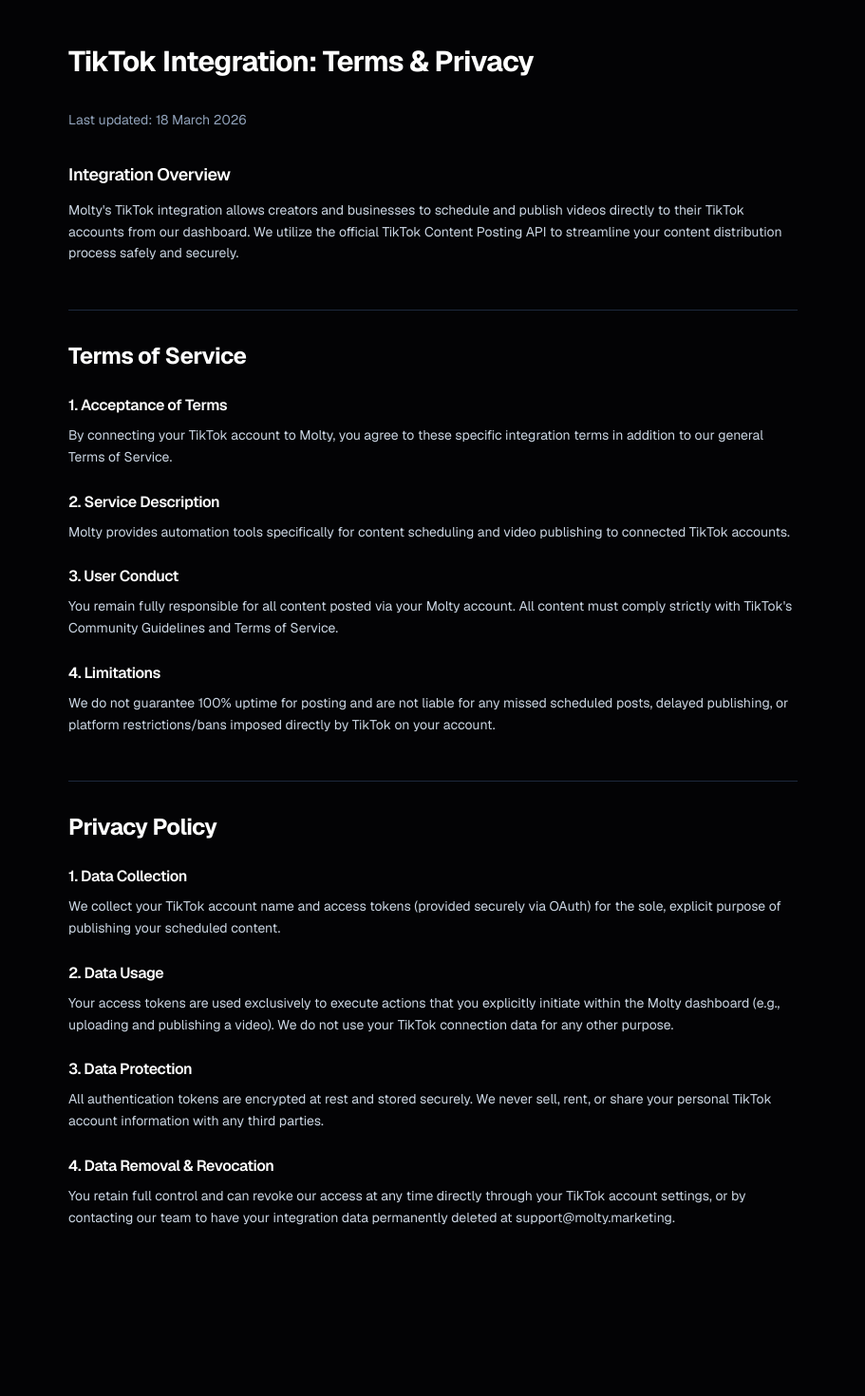
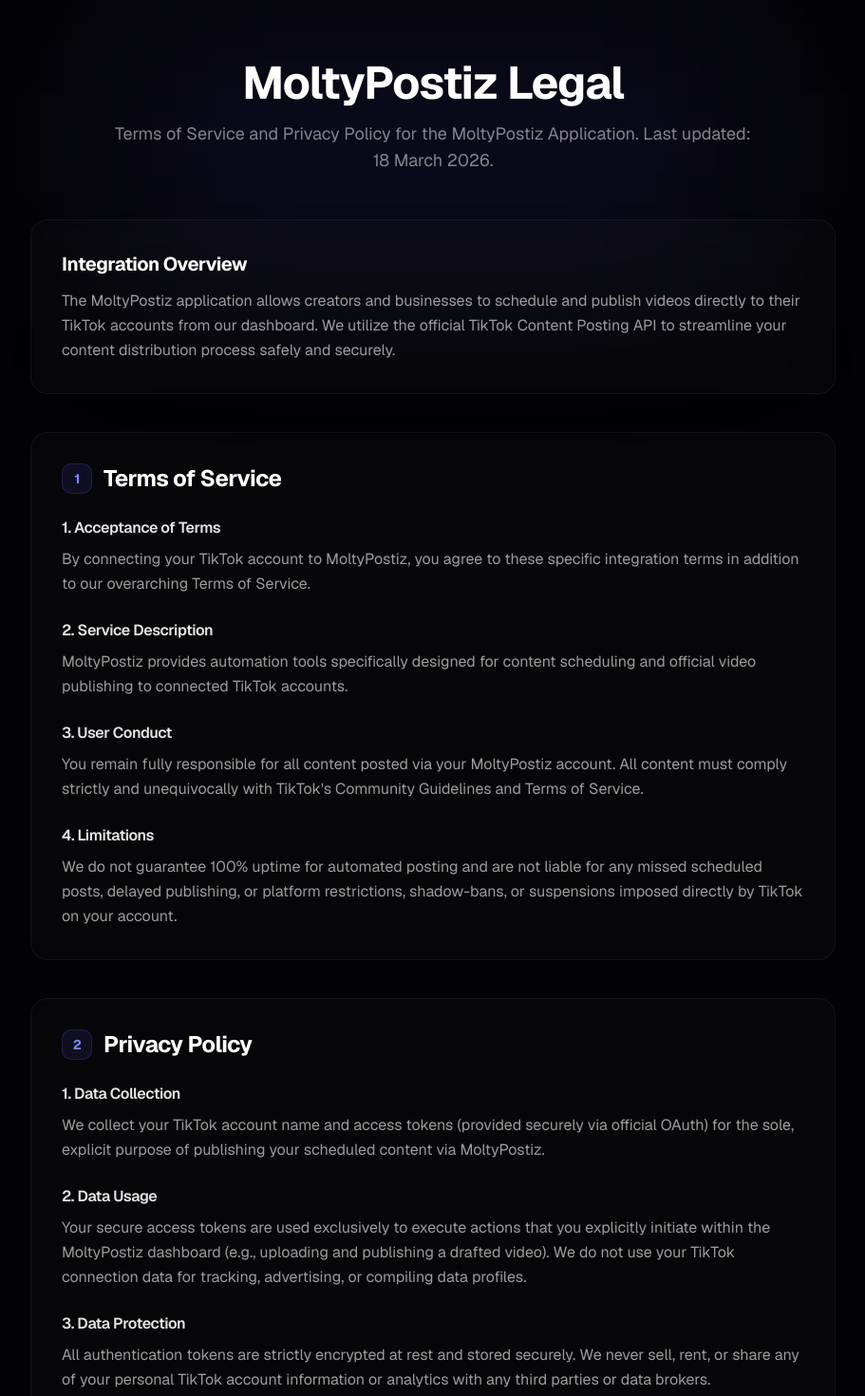
Before and after one commit to molty-assistant/marketing-tool, a Next.js app: page /tiktok in a window 1280 px wide. Shown: the part 80-1550 px from the top of the page at 95% size, without its empty margins (184-1095 px from the left). Before the commit the page ends 1405 px from the top, so only its background shows below. Built offline with nearby package versions, Linux system fonts and the light colour scheme.

Commit message:
feat: redesign tiktok legal page ux and explicitly name MoltyPostiz app

```diff
--- a/src/app/(marketing)/launch-brief/page.tsx
+++ b/src/app/(marketing)/launch-brief/page.tsx
@@ -1,5 +1,4 @@
 import type { Metadata } from 'next';
-import Link from 'next/link';
 import { ArrowRight, Check, Clock, FileText, Zap } from 'lucide-react';
 
 export const metadata: Metadata = {
@@ -12,7 +11,7 @@ const included = [
   {
     title: 'Positioning & Messaging',
     description:
-      'Clear who it's for, what makes it different, and the core message to lead with across every channel.',
+      "Clear who it's for, what makes it different, and the core message to lead with across every channel.",
   },
   {
     title: 'App Store Optimisation',
--- a/src/app/(marketing)/page.tsx
+++ b/src/app/(marketing)/page.tsx
@@ -42,19 +42,6 @@ const FAQ_ITEMS = [
   },
 ];
 
-const PACK_INCLUDES = [
-  'Positioning snapshot: customer, pain, value prop, and support points',
-  'Landing / website copy: headline options, hero subheads, feature bullets, CTAs',
-  'App Store / listing copy (if relevant): subtitle, short + long descriptions, keyword ideas',
-  'Launch comms starter set: 5 X posts / launch messaging angles',
-];
-
-const PACK_TERMS = [
-  '£99 one-time payment',
-  'Done-for-you delivery within 48 hours of intake',
-  'One revision included',
-  `Intake via ${INTAKE_PAGE_URL} or ${INTAKE_EMAIL}`,
-];
 
 const WHO_FOR_ITEMS = [
   {
@@ -562,8 +549,8 @@ export default function LandingPage() {
               { href: SAMPLE_PACK_URL, label: 'Sample pack' },
               { href: '/terms', label: 'Terms' },
               { href: '/privacy', label: 'Privacy' },
-              { href: '/tiktok#terms', label: 'TikTok App — Terms' },
-              { href: '/tiktok#privacy', label: 'TikTok App — Privacy' },
+              { href: '/tiktok#terms', label: 'MoltyPostiz Terms of Service' },
+              { href: '/tiktok#privacy', label: 'MoltyPostiz Privacy Policy' },
             ].map(({ href, label, external }) => (
               external ? (
                 <a
--- a/src/app/(marketing)/tiktok/page.tsx
+++ b/src/app/(marketing)/tiktok/page.tsx
@@ -1,63 +1,118 @@
 import type { Metadata } from 'next';
 
 export const metadata: Metadata = {
-  title: 'TikTok Integration Terms & Privacy',
+  title: 'MoltyPostiz Terms & Privacy',
 };
 
 export default function TikTokIntegrationPage() {
   return (
-    <div className="max-w-3xl mx-auto pt-6 px-6 sm:px-0">
-      <h1 className="text-3xl font-bold text-slate-900 dark:text-white mb-8">TikTok Integration: Terms & Privacy</h1>
+    <div className="max-w-4xl mx-auto pt-10 pb-20 px-4 sm:px-6 relative">
+      {/* Background Glow */}
+      <div className="absolute top-0 left-1/2 -translate-x-1/2 w-full max-w-2xl h-64 bg-indigo-500/10 blur-[100px] pointer-events-none" />
 
-      <div className="prose prose-slate dark:prose-invert max-w-none space-y-6 text-sm leading-relaxed text-slate-700 dark:text-slate-300">
-        <p className="text-slate-500 dark:text-slate-400">Last updated: 18 March 2026</p>
+      <div className="text-center mb-12 relative z-10">
+        <h1 className="text-3xl sm:text-5xl font-bold tracking-tight text-white mb-4">
+          MoltyPostiz Legal
+        </h1>
+        <p className="text-base sm:text-lg text-white/50 max-w-2xl mx-auto">
+          Terms of Service and Privacy Policy for the MoltyPostiz Application. Last updated: 18 March 2026.
+        </p>
+      </div>
 
       {/* Hidden verification code for TikTok crawler */}
       <section className="hidden" aria-hidden="true">
-          <h2 className="text-xl font-semibold mb-4">Verification Code</h2>
-          <p className="font-mono text-lg bg-white p-3 border border-slate-300 rounded shadow-sm inline-block">
+        <h2 className="text-xl font-semibold mb-4 text-white">Verification Code</h2>
+        <p className="font-mono text-lg bg-white/5 p-3 border border-white/10 rounded shadow-sm inline-block text-white/70">
           tiktokK6k2GcLQ168JtZpLVwwQ8VAPr4KFYLra
         </p>
       </section>
 
-        <section>
-          <h2 className="text-lg font-semibold text-slate-900 dark:text-white mt-8 mb-3">Integration Overview</h2>
-          <p>
-            Molty&apos;s TikTok integration allows creators and businesses to schedule and publish videos directly to their TikTok accounts from our dashboard. We utilize the official TikTok Content Posting API to streamline your content distribution process safely and securely.
+      <div className="space-y-10 relative z-10">
+
+        {/* Overview Card */}
+        <section className="rounded-2xl border border-white/6 bg-white/[0.02] p-6 sm:p-8 backdrop-blur-sm shadow-xl">
+          <h2 className="text-xl font-bold text-white mb-3">Integration Overview</h2>
+          <p className="text-sm sm:text-base leading-relaxed text-white/60">
+            The MoltyPostiz application allows creators and businesses to schedule and publish videos directly to their TikTok accounts from our dashboard. We utilize the official TikTok Content Posting API to streamline your content distribution process safely and securely.
           </p>
         </section>
 
-        <section id="terms">
-          <h2 className="text-2xl font-bold text-slate-900 dark:text-white mt-12 mb-6 border-t border-slate-200 dark:border-slate-800 pt-8">Terms of Service</h2>
+        {/* Terms Card */}
+        <section id="terms" className="scroll-mt-24 rounded-2xl border border-white/6 bg-white/[0.02] p-6 sm:p-8 backdrop-blur-sm shadow-xl">
+          <h2 className="text-2xl font-bold text-white mb-6 flex items-center gap-3">
+            <span className="flex h-8 w-8 items-center justify-center rounded-lg bg-indigo-500/10 border border-indigo-500/20 text-indigo-400 text-sm">1</span>
+            Terms of Service
+          </h2>
 
-          <h3 className="text-base font-semibold text-slate-900 dark:text-white mt-6 mb-2">1. Acceptance of Terms</h3>
-          <p>By connecting your TikTok account to Molty, you agree to these specific integration terms in addition to our general Terms of Service.</p>
+          <div className="space-y-6">
+            <div>
+              <h3 className="text-base font-semibold text-white/90 mb-2">1. Acceptance of Terms</h3>
+              <p className="text-sm sm:text-base leading-relaxed text-white/60">
+                By connecting your TikTok account to MoltyPostiz, you agree to these specific integration terms in addition to our overarching Terms of Service.
+              </p>
+            </div>
 
-          <h3 className="text-base font-semibold text-slate-900 dark:text-white mt-6 mb-2">2. Service Description</h3>
-          <p>Molty provides automation tools specifically for content scheduling and video publishing to connected TikTok accounts.</p>
+            <div>
+              <h3 className="text-base font-semibold text-white/90 mb-2">2. Service Description</h3>
+              <p className="text-sm sm:text-base leading-relaxed text-white/60">
+                MoltyPostiz provides automation tools specifically designed for content scheduling and official video publishing to connected TikTok accounts.
+              </p>
+            </div>
 
-          <h3 className="text-base font-semibold text-slate-900 dark:text-white mt-6 mb-2">3. User Conduct</h3>
-          <p>You remain fully responsible for all content posted via your Molty account. All content must comply strictly with TikTok&apos;s Community Guidelines and Terms of Service.</p>
+            <div>
+              <h3 className="text-base font-semibold text-white/90 mb-2">3. User Conduct</h3>
+              <p className="text-sm sm:text-base leading-relaxed text-white/60">
+                You remain fully responsible for all content posted via your MoltyPostiz account. All content must comply strictly and unequivocally with TikTok&apos;s Community Guidelines and Terms of Service.
+              </p>
+            </div>
 
-          <h3 className="text-base font-semibold text-slate-900 dark:text-white mt-6 mb-2">4. Limitations</h3>
-          <p>We do not guarantee 100% uptime for posting and are not liable for any missed scheduled posts, delayed publishing, or platform restrictions/bans imposed directly by TikTok on your account.</p>
+            <div>
+              <h3 className="text-base font-semibold text-white/90 mb-2">4. Limitations</h3>
+              <p className="text-sm sm:text-base leading-relaxed text-white/60">
+                We do not guarantee 100% uptime for automated posting and are not liable for any missed scheduled posts, delayed publishing, or platform restrictions, shadow-bans, or suspensions imposed directly by TikTok on your account.
+              </p>
+            </div>
+          </div>
         </section>
 
-        <section id="privacy">
-          <h2 className="text-2xl font-bold text-slate-900 dark:text-white mt-12 mb-6 border-t border-slate-200 dark:border-slate-800 pt-8">Privacy Policy</h2>
+        {/* Privacy Card */}
+        <section id="privacy" className="scroll-mt-24 rounded-2xl border border-white/6 bg-white/[0.02] p-6 sm:p-8 backdrop-blur-sm shadow-xl">
+          <h2 className="text-2xl font-bold text-white mb-6 flex items-center gap-3">
+            <span className="flex h-8 w-8 items-center justify-center rounded-lg bg-indigo-500/10 border border-indigo-500/20 text-indigo-400 text-sm">2</span>
+            Privacy Policy
+          </h2>
 
-          <h3 className="text-base font-semibold text-slate-900 dark:text-white mt-6 mb-2">1. Data Collection</h3>
-          <p>We collect your TikTok account name and access tokens (provided securely via OAuth) for the sole, explicit purpose of publishing your scheduled content.</p>
+          <div className="space-y-6">
+            <div>
+              <h3 className="text-base font-semibold text-white/90 mb-2">1. Data Collection</h3>
+              <p className="text-sm sm:text-base leading-relaxed text-white/60">
+                We collect your TikTok account name and access tokens (provided securely via official OAuth) for the sole, explicit purpose of publishing your scheduled content via MoltyPostiz.
+              </p>
+            </div>
 
-          <h3 className="text-base font-semibold text-slate-900 dark:text-white mt-6 mb-2">2. Data Usage</h3>
-          <p>Your access tokens are used exclusively to execute actions that you explicitly initiate within the Molty dashboard (e.g., uploading and publishing a video). We do not use your TikTok connection data for any other purpose.</p>
+            <div>
+              <h3 className="text-base font-semibold text-white/90 mb-2">2. Data Usage</h3>
+              <p className="text-sm sm:text-base leading-relaxed text-white/60">
+                Your secure access tokens are used exclusively to execute actions that you explicitly initiate within the MoltyPostiz dashboard (e.g., uploading and publishing a drafted video). We do not use your TikTok connection data for tracking, advertising, or compiling data profiles.
+              </p>
+            </div>
 
-          <h3 className="text-base font-semibold text-slate-900 dark:text-white mt-6 mb-2">3. Data Protection</h3>
-          <p>All authentication tokens are encrypted at rest and stored securely. We never sell, rent, or share your personal TikTok account information with any third parties.</p>
+            <div>
+              <h3 className="text-base font-semibold text-white/90 mb-2">3. Data Protection</h3>
+              <p className="text-sm sm:text-base leading-relaxed text-white/60">
+                All authentication tokens are strictly encrypted at rest and stored securely. We never sell, rent, or share any of your personal TikTok account information or analytics with any third parties or data brokers.
+              </p>
+            </div>
 
-          <h3 className="text-base font-semibold text-slate-900 dark:text-white mt-6 mb-2">4. Data Removal & Revocation</h3>
-          <p>You retain full control and can revoke our access at any time directly through your TikTok account settings, or by contacting our team to have your integration data permanently deleted at support@molty.marketing.</p>
+            <div>
+              <h3 className="text-base font-semibold text-white/90 mb-2">4. Data Removal & Revocation</h3>
+              <p className="text-sm sm:text-base leading-relaxed text-white/60">
+                You retain full and total control over your integration. You can instantly revoke our application access at any time directly through your TikTok account&apos;s "Authorized Apps" settings, or by contacting our team to have your MoltyPostiz integration data permanently deleted by emailing support@molty.marketing.
+              </p>
+            </div>
+          </div>
         </section>
+
       </div>
     </div>
   );
```
Lines whose indentation alone changed are shown as unchanged.
